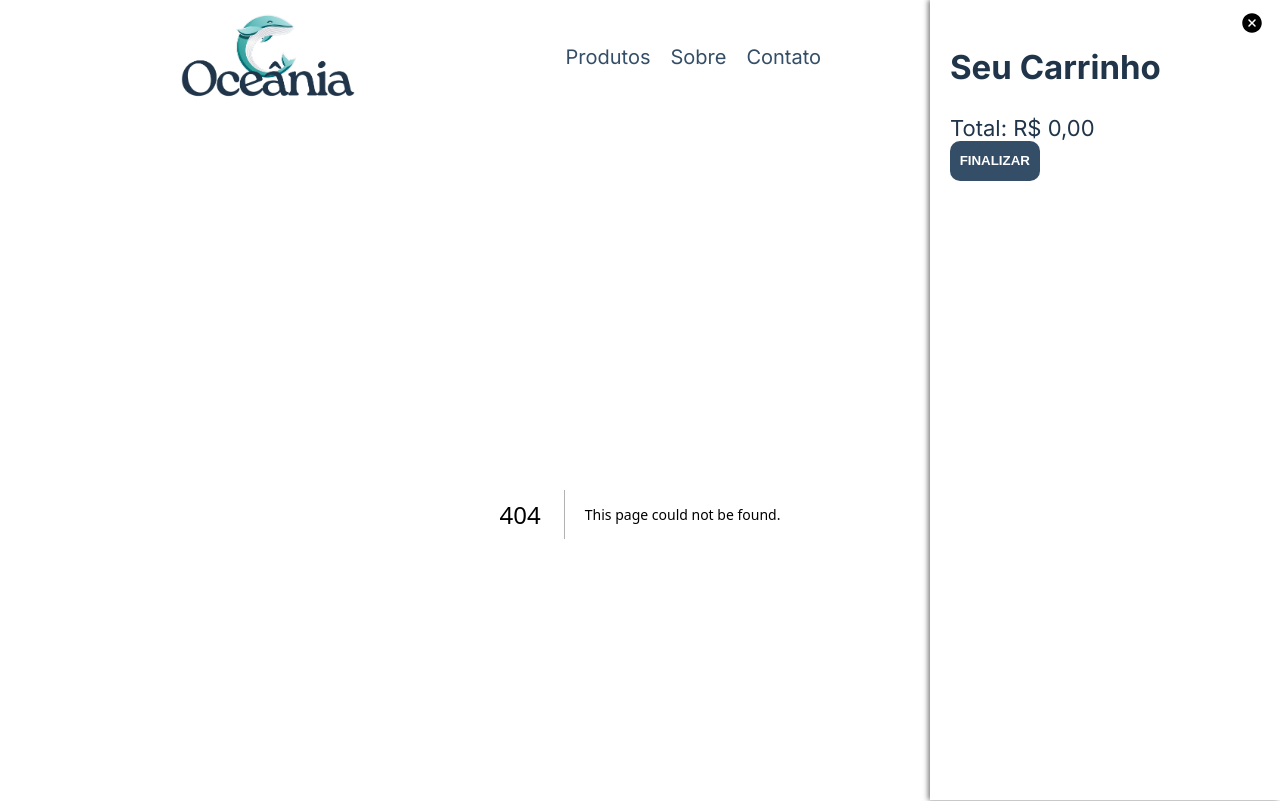
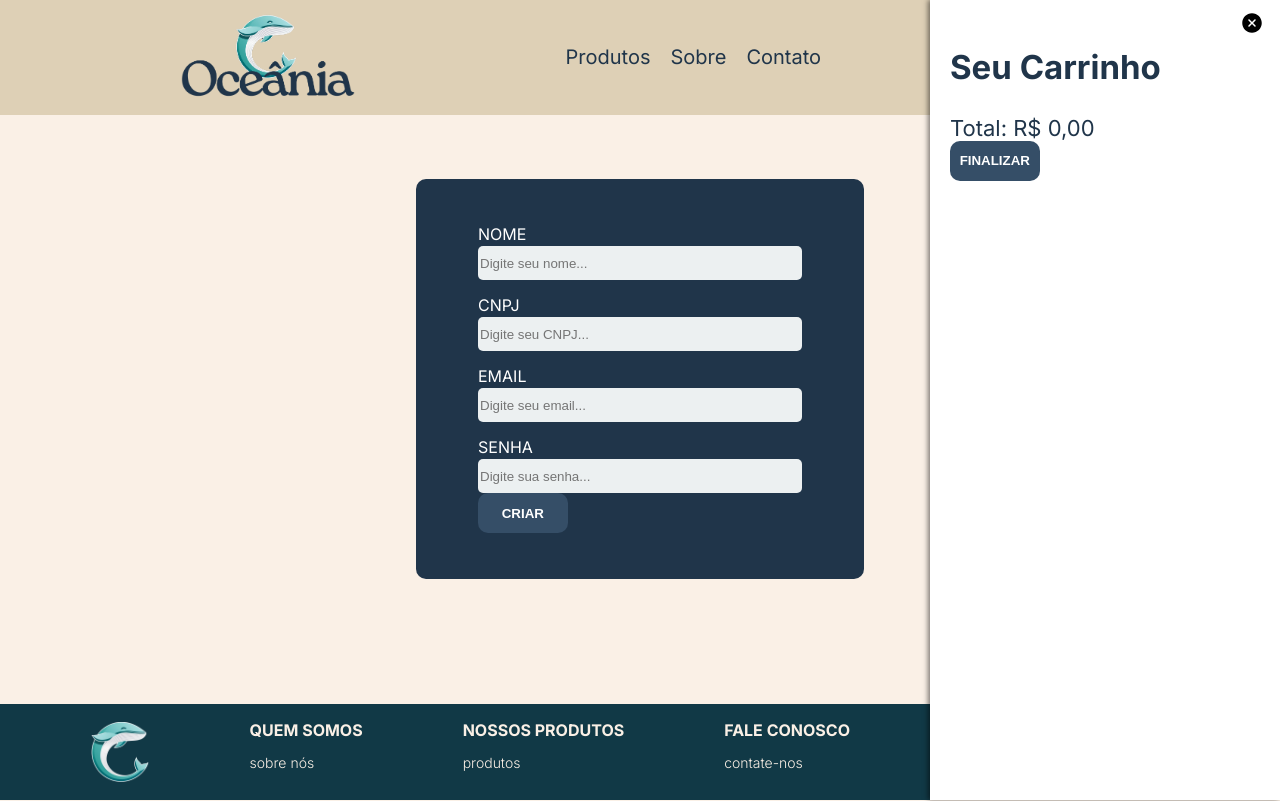
Before and after one commit to leviutima/oceania, a Next.js app: page /Lojista in a window 1280 px wide. Before the commit this address had no page. Shown: the top 801 px of the page. Built offline with nearby package versions, Linux system fonts and the light colour scheme.

Commit message:
alterando estilo do header

```diff
--- /dev/null
+++ b/src/Services/LojistaService.ts
@@ -0,0 +1,31 @@
+export interface Lojista {
+    NM_LOJISTA: string;
+    CNPJ: string;
+    EMAIL: string;
+    SENHA: string;
+}
+
+const createLojista = async (lojista: Lojista): Promise<Lojista> => {
+    try {
+        const response = await fetch('http://localhost:8080/lojistas', {
+            method: 'POST',
+            headers: {
+                'Content-Type': 'application/json',
+            },
+            body: JSON.stringify(lojista)
+        });
+
+        if (!response.ok) {
+            throw new Error(`Erro ao criar lojista: ${response.statusText}`);
+        }
+
+        const responseData: Lojista = await response.json();
+        console.log('Lojista criado com sucesso:', responseData);
+        return responseData;
+    } catch (error: any) {
+        console.error('Erro ao criar lojista:', error);
+        throw new Error('Erro ao criar lojista: ' + error.message);
+    }
+};
+
+export default createLojista;
--- a/src/app/Cadastro/Cadastro.module.css
+++ b/src/app/Cadastro/Cadastro.module.css
@@ -1,5 +1,6 @@
 .containerSection {
     display: flex;
+    flex-direction: column;
     justify-content: center;
     align-items: center;
     padding: 1% 0;
--- a/src/app/Cadastro/page.tsx
+++ b/src/app/Cadastro/page.tsx
@@ -6,6 +6,7 @@ import Button from "../components/Button/Button";
 import Image from "next/image";
 import logo from '../../../public/C-Baleia.png';
 import { createCliente, Cliente } from '../../Services/ClienteService';
+import Link from 'next/link';
 
 const Cadastro = () => {
     const [nome, setNome] = useState<string>('');
@@ -125,6 +126,8 @@ const Cadastro = () => {
                         {success && <p className={style.successMessage}>{success}</p>}
                     </div>
                 </div>
+                <div>
+                <span>Caso seja um lojista,</span><span> clique <Link href='/Lojista'>AQUI</Link> para se cadastrar como lojista</span></div>
             </section>
         </>
     );
--- /dev/null
+++ b/src/app/Lojista/Lojista.module.css
@@ -0,0 +1,48 @@
+.containerSection {
+    display: flex;
+    justify-content: center;
+    align-items: center;
+    padding: 5% 0 0 0;
+}
+
+.cardLojista {
+    width: 35vw;
+    height: 50vh;
+    background-color: var(--azul-escuro);
+    border-radius: 10px;
+
+    display: flex;
+    align-items: center;
+    justify-content: center;
+
+}
+
+.container {
+    display: flex;
+    flex-direction: column;
+    align-items: center;
+    gap: 22px;
+
+}
+
+.subContainer {
+    display: grid;
+    gap: 15px;
+}
+
+.containerInput {
+    display: flex;
+    flex-direction: column;
+
+    color: #fff;
+    gap: 2px;
+}
+
+.inputStyle {
+    width: 25vw;
+    height: 4vh;
+
+    border-radius: 5px;
+    background-color: var(--cinza);
+    border: none;
+}
--- /dev/null
+++ b/src/app/Lojista/page.tsx
@@ -0,0 +1,113 @@
+'use client'
+import React, { useState } from 'react';
+import style from './Lojista.module.css';
+import Button from '../components/Button/Button';
+import createLojista, { Lojista as LojistaType } from '../../Services/LojistaService';
+
+const Lojista: React.FC = () => {
+    const [NM_LOJISTA, setNome] = useState<string>('');
+    const [cnpj, setCnpj] = useState<string>('');
+    const [email, setEmail] = useState<string>('');
+    const [senha, setSenha] = useState<string>('');
+    const [loading, setLoading] = useState<boolean>(false);
+    const [error, setError] = useState<string | null>(null);
+    const [success, setSuccess] = useState<boolean>(false);
+
+    const handleSubmit = async (e: React.FormEvent<HTMLFormElement>) => {
+        e.preventDefault();
+        setLoading(true);
+        setError(null);
+        setSuccess(false);
+
+        const lojista: LojistaType = {
+            NM_LOJISTA,
+            CNPJ: cnpj,
+            EMAIL: email,
+            SENHA: senha
+        };
+
+        try {
+            const result = await createLojista(lojista);
+            console.log('Lojista criado com sucesso:', result);
+            // Limpar os campos do formulário
+            setNome('');
+            setCnpj('');
+            setEmail('');
+            setSenha('');
+            setSuccess(true);
+        } catch (error: any) {
+            console.error('Erro ao criar lojista:', error);
+            setError(error.message || 'Erro desconhecido ao criar o lojista.');
+        } finally {
+            setLoading(false);
+        }
+    };
+
+    return (
+        <section className={style.containerSection}>
+            <div className={style.cardLojista}>
+                <div className={style.container}>
+                    <form onSubmit={handleSubmit}>
+                        <div className={style.subContainer}>
+                            <div>
+                                <label className={style.containerInput}>
+                                    NOME
+                                    <input
+                                        type="text"
+                                        placeholder="Digite seu nome..."
+                                        className={style.inputStyle}
+                                        value={NM_LOJISTA}
+                                        onChange={(e) => setNome(e.target.value)}
+                                    />
+                                </label>
+                            </div>
+                            <div>
+                                <label className={style.containerInput}>
+                                    CNPJ
+                                    <input
+                                        type="text"
+                                        placeholder="Digite seu CNPJ..."
+                                        className={style.inputStyle}
+                                        value={cnpj}
+                                        onChange={(e) => setCnpj(e.target.value)}
+                                    />
+                                </label>
+                            </div>
+                            <div className={style.containerInput}>
+                                <label className={style.containerInput}>
+                                    EMAIL
+                                    <input
+                                        type="email"
+                                        placeholder="Digite seu email..."
+                                        className={style.inputStyle}
+                                        value={email}
+                                        onChange={(e) => setEmail(e.target.value)}
+                                    />
+                                </label>
+                            </div>
+                            <div>
+                                <label className={style.containerInput}>
+                                    SENHA
+                                    <input
+                                        type="password"
+                                        placeholder="Digite sua senha..."
+                                        className={style.inputStyle}
+                                        value={senha}
+                                        onChange={(e) => setSenha(e.target.value)}
+                                    />
+                                </label>
+                            </div>
+                        </div>
+                        <Button type="submit" disabled={loading}>
+                            {loading ? 'Carregando...' : 'CRIAR'}
+                        </Button>
+                        {error && <p className={style.errorMessage}>{error}</p>}
+                        {success && <p className={style.successMessage}>Lojista criado com sucesso!</p>}
+                    </form>
+                </div>
+            </div>
+        </section>
+    );
+};
+
+export default Lojista;
--- a/src/app/components/Header/Header.module.css
+++ b/src/app/components/Header/Header.module.css
@@ -1,5 +1,6 @@
 .cabecalho {
     padding: 1% 0;
+    background-color: #DED0B6;
 }
 
 .container {
@@ -15,7 +16,7 @@
 }
 
 .menu {
-    color: var(--azul-claro);
+    color: var(--azul-escuro);
     list-style: none;
     font-size: 20px;
 }
@@ -44,7 +45,7 @@
 }
 
 .hamburger span {
-    background: var(--azul-claro);
+    background: var(--azul-escuro);
     height: 3px;
     width: 25px;
     margin: 4px;
@@ -73,6 +74,8 @@
     padding: 10px;
     width: 100%;
     text-align: center;
+
+    color: var(--azul-escuro);
 }
 
 @media (max-width: 768px) {
```
